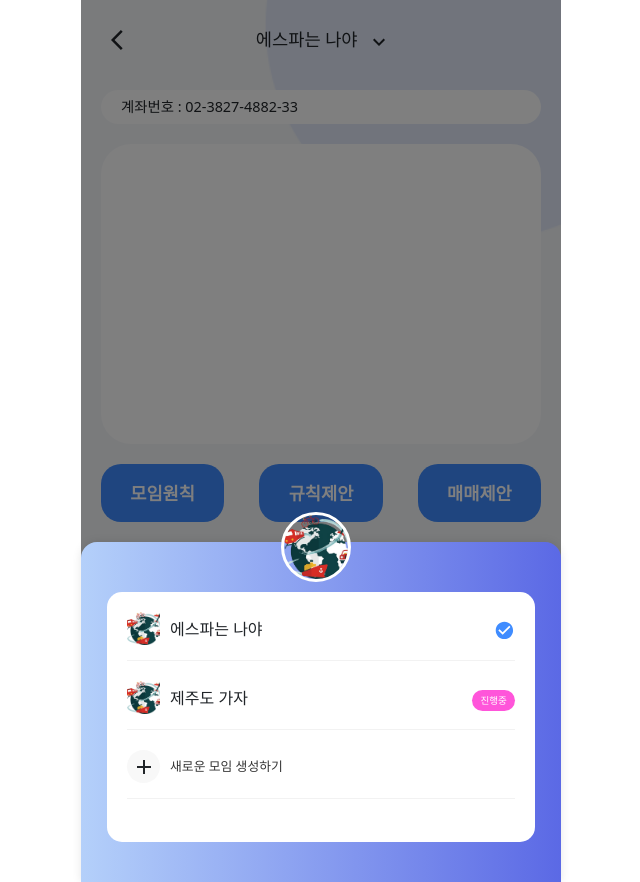
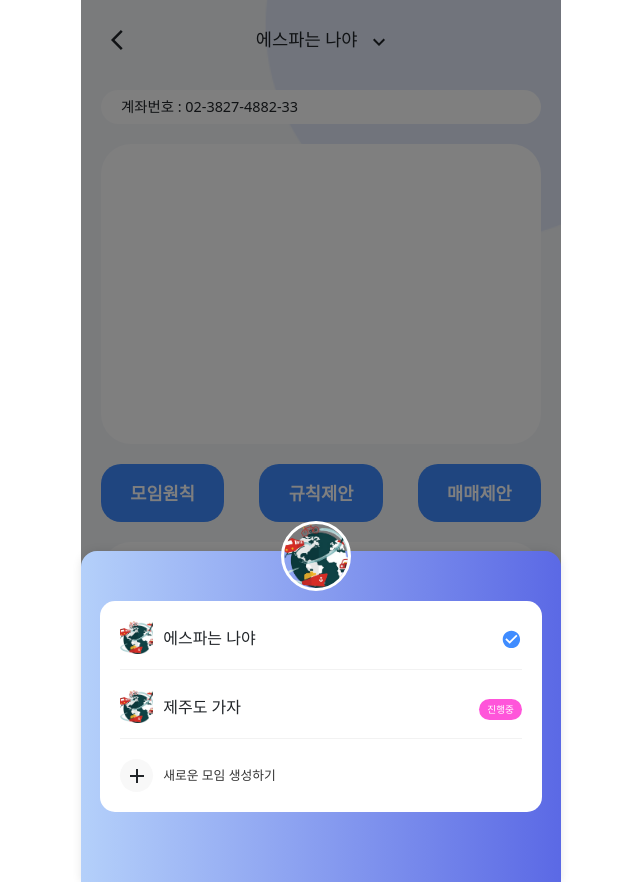
Before and after one commit to PDA-ARMAGYETDON/pda-armagyeton-frontend, a React (Vite) app in the folder amagyeton/: page /group/1 in a window 1280 px wide. Both pictures are taken after a click on the element "에스파는 나야". Shown: the whole page, without its empty margins (319-959 px from the left). Built offline with nearby package versions, Linux system fonts and the light colour scheme; a web font is replaced by a local one.

Commit message:
design: 모임 리스트 모달 css 변경 , 간격 조절

```diff
--- a/amagyeton/src/components/header-group/CheckListModal.jsx
+++ b/amagyeton/src/components/header-group/CheckListModal.jsx
@@ -37,13 +37,14 @@ const ModalContent = styled(motion.div)`
 `;
 
 const ListDiv = styled.div`
-  width: 93%;
-  height: 250px;
+  width: 96%;
   border-radius: 15px;
   background-color: white;
   display: flex;
   flex-direction: column;
   padding: 20px;
+  padding-bottom: 0px;
+  margin-bottom: 30px;
 `;
 
 const ListItem = styled.div`
@@ -104,8 +105,7 @@ const AddGroupDiv = styled.div`
   justify-content: space-between;
   align-items: center;
   margin-bottom: 20px;
-  padding-bottom: 15px;
-  border-bottom: 1px solid rgba(0, 0, 0, 0.05);
+  padding-bottom: 0px;
 
   &:hover {
     cursor: pointer;
```
